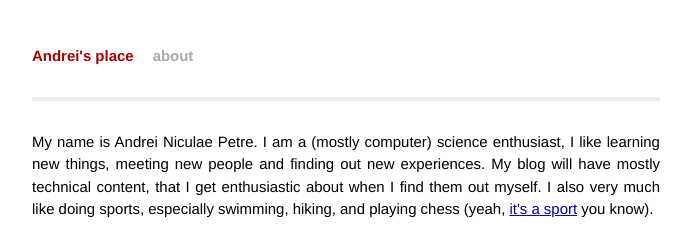
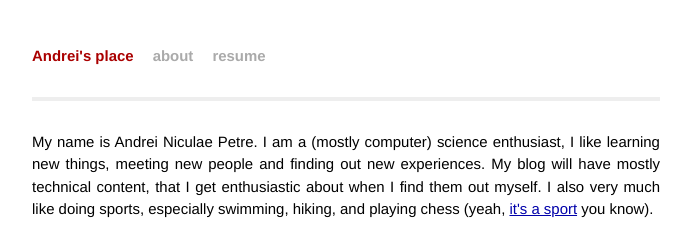
Before and after one commit to andreip/andreip.github.io, a Jekyll site: the page built from about/index.html, in a window 1280 px wide. Shown: the top 239 px of the page, without its empty margins (294-985 px from the left). Built offline with Jekyll 4.4.1, drawn with Linux system fonts in a browser that asks for light colours; Markdown is read by kramdown in place of the engine named in the settings.

Commit message:
Add resume section.

```diff
--- a/_layouts/default.html
+++ b/_layouts/default.html
@@ -23,6 +23,7 @@ title: Andrei's place
           <div class="header">
             <h1 class="title"><a href="/">{{ site.name }}</a></h1>
             <a class="extra" href="/about">about</a>
+            <a class="extra" href="/about/resume/resume.pdf">resume</a>
           </div>
 
           {{ content }}
```
